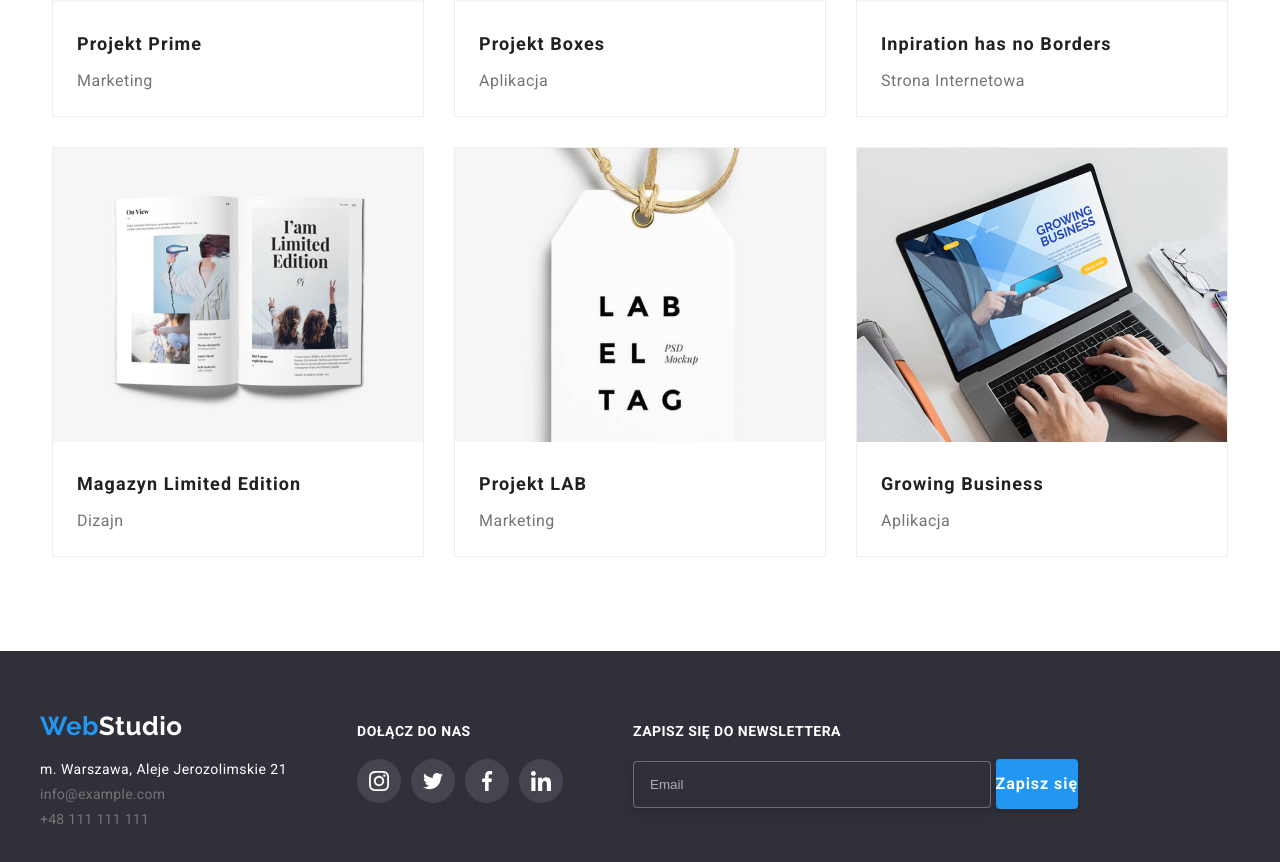
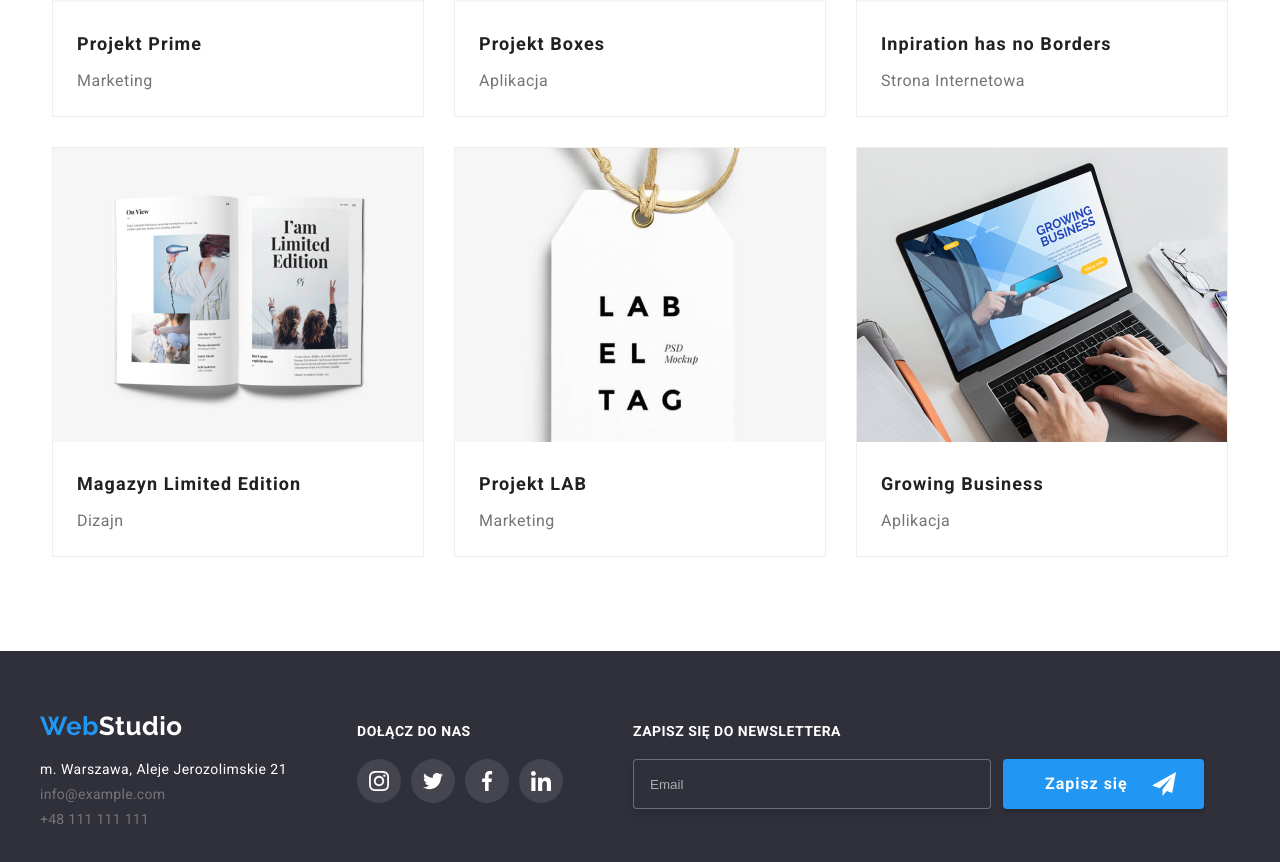
Before and after one commit to Anczak/goit-markup-hw-06, a plain HTML site: page portfolio.html in a window 1280 px wide. Shown: the part 996-1858 px from the top of the page. Drawn offline with Linux system fonts and the light colour scheme.

Commit message:
newsleter-button

```diff
--- a/css/styles.css
+++ b/css/styles.css
@@ -236,7 +236,15 @@ header .logo {
 .newsletter-input::placeholder {
   color: rgba(255, 255, 255, 0.6);
 }
+.footer-newsletter {
+  display: flex;
+  gap: 12px;
+}
 .newsletter-btn {
+  display: flex;
+  align-items: center;
+  gap: 24px;
+  fill: white;
   color: white;
   text-align: center;
   letter-spacing: 0.06em;
@@ -245,10 +253,11 @@ header .logo {
   font-size: 16px;
   line-height: 30px;
   border: none;
-  padding: 10px 0;
+  padding: 10px 28px 10px 42px;
   background: #2196f3;
   box-shadow: 0px 4px 4px rgba(0, 0, 0, 0.15);
   border-radius: 4px;
+  cursor: pointer;
 }
 .footer-socials-link {
   max-width: 44px;
@@ -584,6 +593,9 @@ header .logo {
   background: #2196f3;
 }
 .contact {
+  display: flex;
+  align-items: center;
+  gap: 10px;
   color: var(--brand-gray);
   letter-spacing: 0.02em;
   cursor: pointer;
--- a/portfolio.html
+++ b/portfolio.html
@@ -342,7 +342,7 @@
         </div>
         <div>
           <h3 class="footer-header">ZAPISZ SIĘ DO NEWSLETTERA</h3>
-          <form>
+          <div class="footer-newsletter">
             <input
               id="newsletter"
               name="newsletter"
@@ -350,8 +350,12 @@
               placeholder="Email"
               type="text"
             />
-            <input class="newsletter-btn" type="submit" value="Zapisz się" />
-          </form>
+            <button class="newsletter-btn" type="submit">
+              Zapisz się<svg width="24" height="24">
+                <use href="./images/icons.svg#send"></use>
+              </svg>
+            </button>
+          </div>
         </div>
       </div>
     </footer>
```
Also changed, not shown: index.html (+7 -3 lines).
